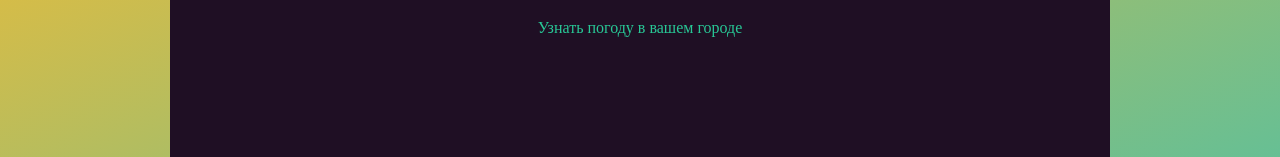
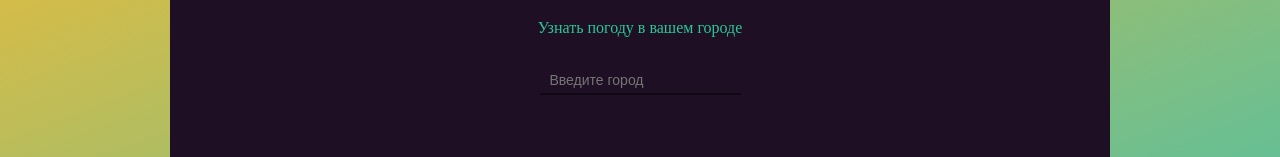
Before and after one commit to 7Hunter7/Weather_App, a Vue app: page / in a window 1280 px wide. Shown: the part 238-395 px from the top of the page. Built offline with nearby package versions, Linux system fonts and the light colour scheme.

Commit message:
Updated 'App.vue' - Updated 'wrapper'. Added input, added new classes. Updated styles

```diff
--- a/src/App.vue
+++ b/src/App.vue
@@ -2,8 +2,11 @@
 
 <template>
   <div class="wrapper">
+    <div class="wrapper__header">
       <h1>Погодное приложение</h1>
       <p>Узнать погоду в вашем городе</p>
+    </div>
+    <input class="wrapper__input" type="text" placeholder="Введите город" />
   </div>
 </template>
 
@@ -16,6 +19,8 @@
   background-color: #1f0f24;
   text-align: center;
   color: rgb(40, 200, 150);
+
+  &__header {
     & h1 {
       margin-top: 50px;
     }
@@ -23,4 +28,18 @@
       margin-top: 20px;
     }
   }
+
+  &__input {
+    margin-top: 30px;
+    padding: 5px 10px;
+    border: none;
+    outline: none;
+    border-bottom: 2px solid #110813;
+    background: transparent;
+    color: #fcfcfc;
+    font-size: 14px;
+  }
+  &__button {
+  }
+}
 </style>
```
Lines whose indentation alone changed are shown as unchanged.
